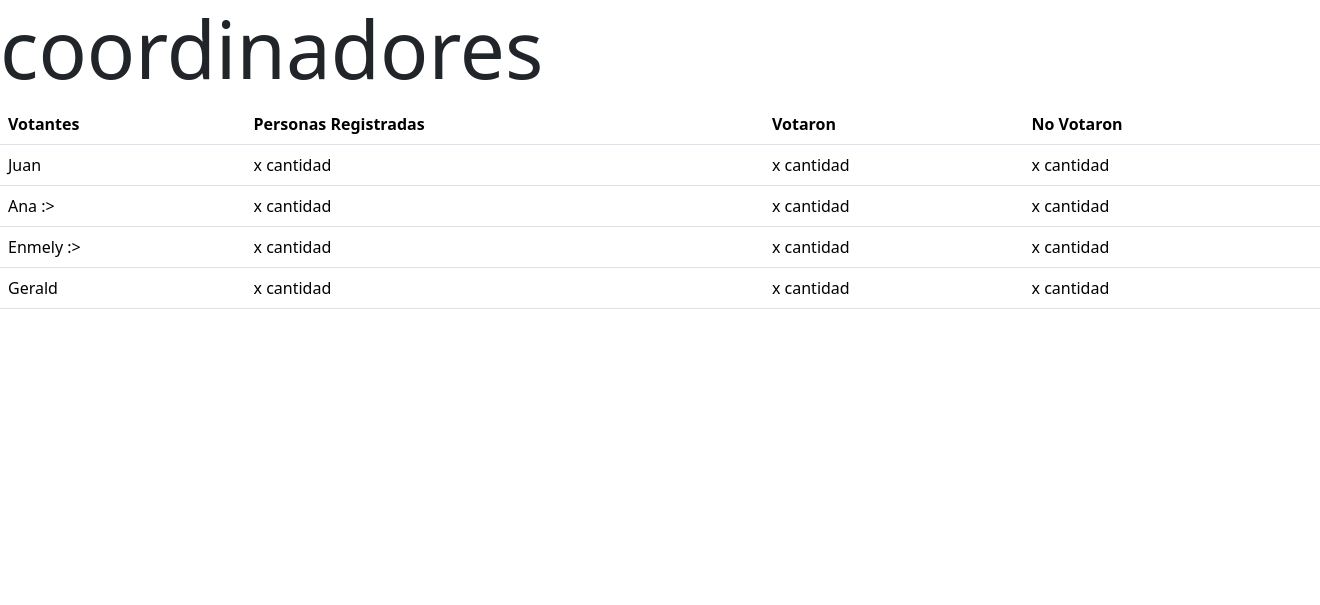
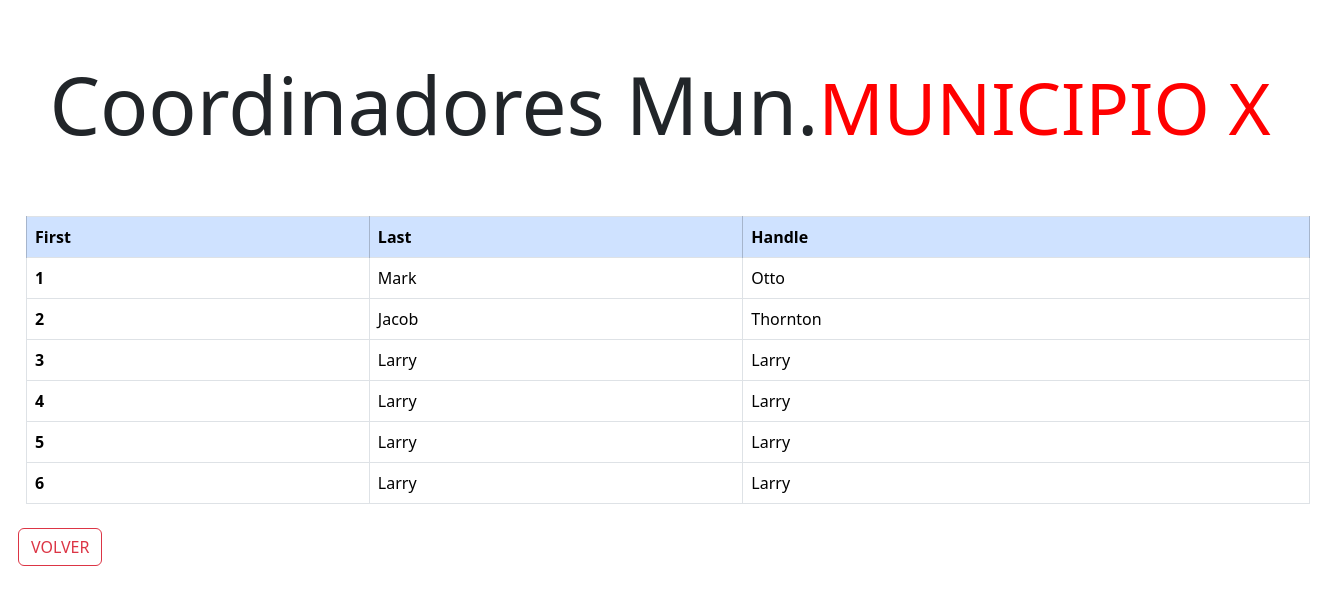
Before and after one commit to HSDiaz/votosDB, a PHP site: page /Cordinadores.html in a window 1320 px wide. Shown: the top 605 px of the page. Run offline with PHP 8.4, Linux system fonts and the light colour scheme.

Commit message:
Tabla añadidas, diseño añadido. boton volver added

```diff
--- a/Cordinadores.html
+++ b/Cordinadores.html
@@ -6,55 +6,66 @@
     <title>PRM</title>
     <link href="https://cdn.jsdelivr.net/npm/bootstrap@5.3.3/dist/css/bootstrap.min.css" rel="stylesheet" integrity="sha384-QWTKZyjpPEjISv5WaRU9OFeRpok6YctnYmDr5pNlyT2bRjXh0JMhjY6hW+ALEwIH" crossorigin="anonymous">
     <script src="https://cdn.jsdelivr.net/npm/bootstrap@5.3.3/dist/js/bootstrap.bundle.min.js" integrity="sha384-YvpcrYf0tY3lHB60NNkmXc5s9fDVZLESaAA55NDzOxhy9GkcIdslK1eN7N6jIeHz" crossorigin="anonymous"></script>
+    <link rel="stylesheet" href="css/Cordinadores.css">
 </head>
 <body>
 
+   <div class="general mx-auto mt-5 p-2" style="width: 1300px;">
     <div class="header">
-        <h1 class="display-1">coordinadores</h1>
+      <h1 class="display-1">Coordinadores Mun.</h1>
+      <h1 class="display-2">MUNICIPIO X</h1>
   </div>
 
-    <div class="coordTabla">
-        <table class="table">
+  <div  class="mx-auto mt-5 p-2" style="width: 1300px;">
+    <table class="table table-bordered">
+
       <thead>
         <tr>
-
-                <th scope="col">Votantes</th>
-                <th scope="col">Personas Registradas</th>
-                <th scope="col">Votaron</th>
-                <th scope="col">No Votaron</th>
+          <th class="table-primary" scope="col">First</th>
+          <th class="table-primary" scope="col">Last</th>
+          <th class="table-primary" scope="col">Handle</th>
         </tr>
       </thead>
+
       <tbody>
         <tr>
-                <td>Juan</td>
-                <td>x cantidad</td>
-                <td>x cantidad</td>
-                <td>x cantidad</td>
+          <th scope="row">1</th>
+          <td>Mark</td>
+          <td>Otto</td>
+
         </tr>
         <tr>
+          <th scope="row">2</th>
+          <td>Jacob</td>
+          <td>Thornton</td>
 
-                <td>Ana :></td>
-                <td>x cantidad</td>
-                <td>x cantidad</td>
-                <td>x cantidad</td>
         </tr>
         <tr>
-
-                <td>Enmely :></td>
-                <td>x cantidad</td>
-                <td>x cantidad</td>
-                <td>x cantidad</td>
+          <th scope="row">3</th>
+          <td> Larry</td>
+          <td>Larry</td>
         </tr>
-
         <tr>
-                <td>Gerald</td>
-                <td>x cantidad</td>
-                <td>x cantidad</td>
-                <td>x cantidad</td>
+          <th scope="row">4</th>
+          <td> Larry</td>
+          <td>Larry</td>
+        </tr>
+        <tr>
+          <th scope="row">5</th>
+          <td> Larry</td>
+          <td>Larry</td>
+        </tr>
+        <tr>
+          <th scope="row">6</th>
+          <td> Larry</td>
+          <td>Larry</td>
         </tr>
       </tbody>
     </table>
   </div>
+  <button type="button" class="btn btn-outline-danger"><i class="bi bi-box-arrow-left"></i>VOLVER</button>
+   </div>
+
 
 </body>
 </html>
--- /dev/null
+++ b/css/Cordinadores.css
@@ -0,0 +1,9 @@
+.header{
+    display: flex;
+    justify-content: center;
+}
+
+.display-2{
+    color: red;
+    padding-top: 0.6%;
+}
--- a/css/nacCoord.css
+++ b/css/nacCoord.css
@@ -7,7 +7,3 @@
 .btn-outline-primary{
     margin-right: 10px;
 }
-
-.body{
-
-}
```
Lines whose indentation alone changed are shown as unchanged.
